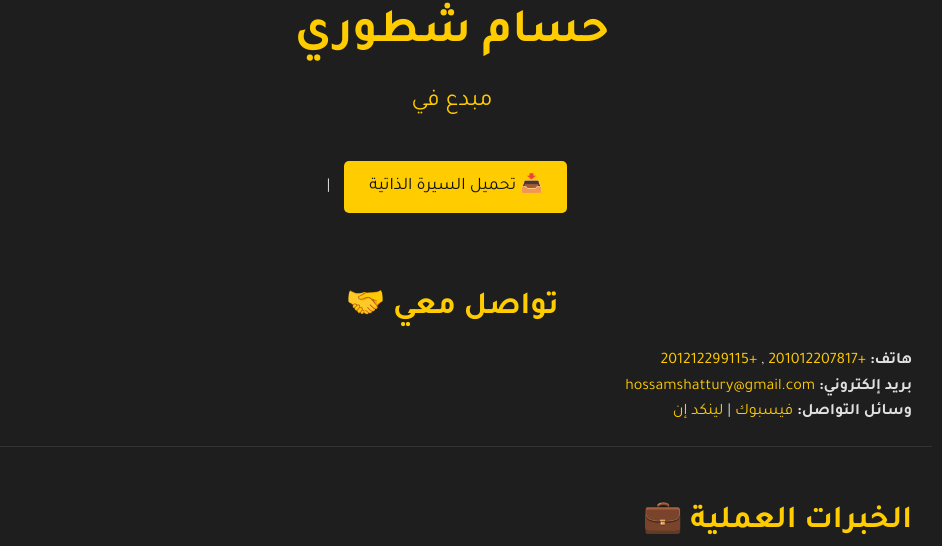
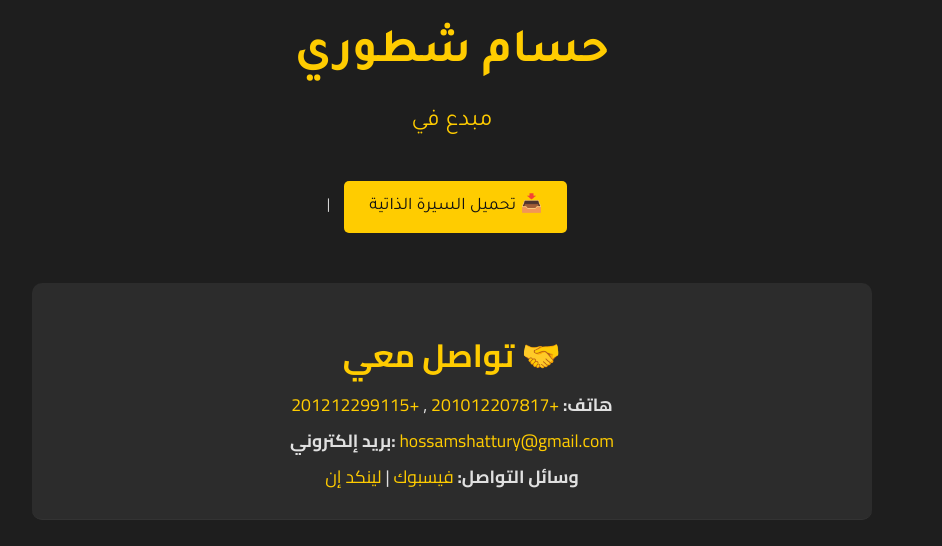
Before and after one commit to shattury/Shattury, a plain HTML site: page index.html in a window 1280 px wide. Shown: the part 254-800 px from the top of the page, without its empty margins (188-1130 px from the left). Drawn offline with nearby package versions, Linux system fonts and the light colour scheme.

Commit message:
Update styles.css

```diff
--- a/styles.css
+++ b/styles.css
@@ -1,4 +1,4 @@
-/* الإعدادات العامة */
+د/* الإعدادات العامة */
 * {
   margin: 0;
   padding: 0;
@@ -17,7 +17,7 @@ body {
   padding: 20px;
   background-color: #1e1e1e;
   border-radius: 10px;
-  box-shadow: 0 0 20px rgba(0,0,0,0.5);
+  box-shadow: 0 0 20px rgba(0, 0, 0, 0.5);
 }
 header {
   text-align: center;
@@ -79,6 +79,33 @@ section h2 {
   margin-bottom: 15px;
   color: #ffcc00;
 }
+
+/* تحسين قسم معلومات الاتصال */
+.contact {
+  background: #2c2c2c;
+  padding: 20px;
+  border-radius: 10px;
+  margin: 20px auto;
+  max-width: 800px;
+  text-align: center;
+  font-family: 'Cairo', sans-serif;
+}
+.contact h2 {
+  font-size: 2rem;
+  margin-bottom: 10px;
+}
+.contact p {
+  font-size: 1.1rem;
+  margin: 8px 0;
+}
+.contact a {
+  color: #ffcc00;
+  text-decoration: none;
+}
+.contact a:hover {
+  text-decoration: underline;
+}
+
 /* الخبرات والشهادات */
 .experience,
 .education {
@@ -109,22 +136,7 @@ section h2 {
 .education li a:hover {
   text-decoration: underline;
 }
-/* قسم معلومات الاتصال */
-.contact {
-  margin-top: 20px;
-  text-align: right;
-  direction: rtl;
-}
-.contact h2 {
-  text-align: center;
-}
-.contact a {
-  color: #ffcc00;
-  text-decoration: none;
-}
-.contact a:hover {
-  text-decoration: underline;
-}
+
 /* زر العودة للأعلى */
 #back-to-top {
   position: fixed;
@@ -143,6 +155,7 @@ section h2 {
 #back-to-top:hover {
   transform: scale(1.1);
 }
+
 /* الفوتر */
 footer {
   text-align: center;
@@ -157,6 +170,7 @@ footer a {
 footer a:hover {
   text-decoration: underline;
 }
+
 /* تأثيرات الحركة */
 @keyframes fadeInDown {
   from {
```
